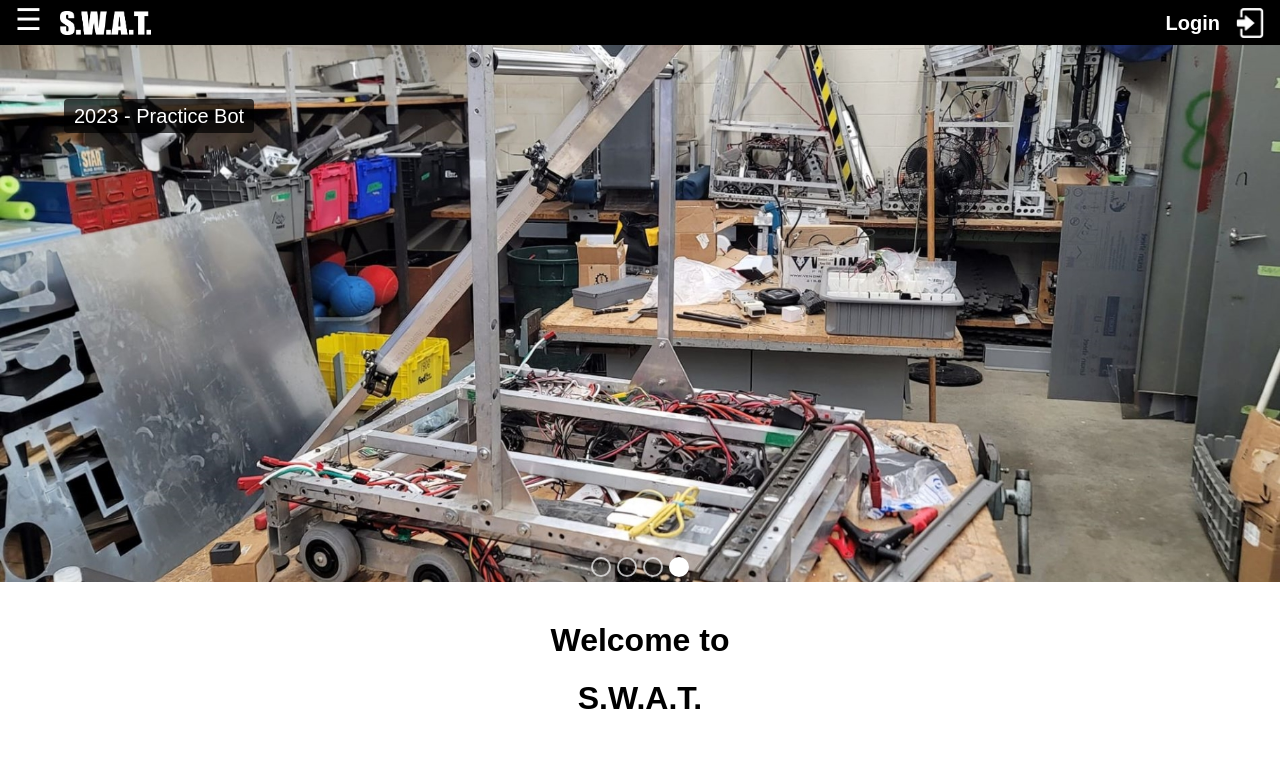
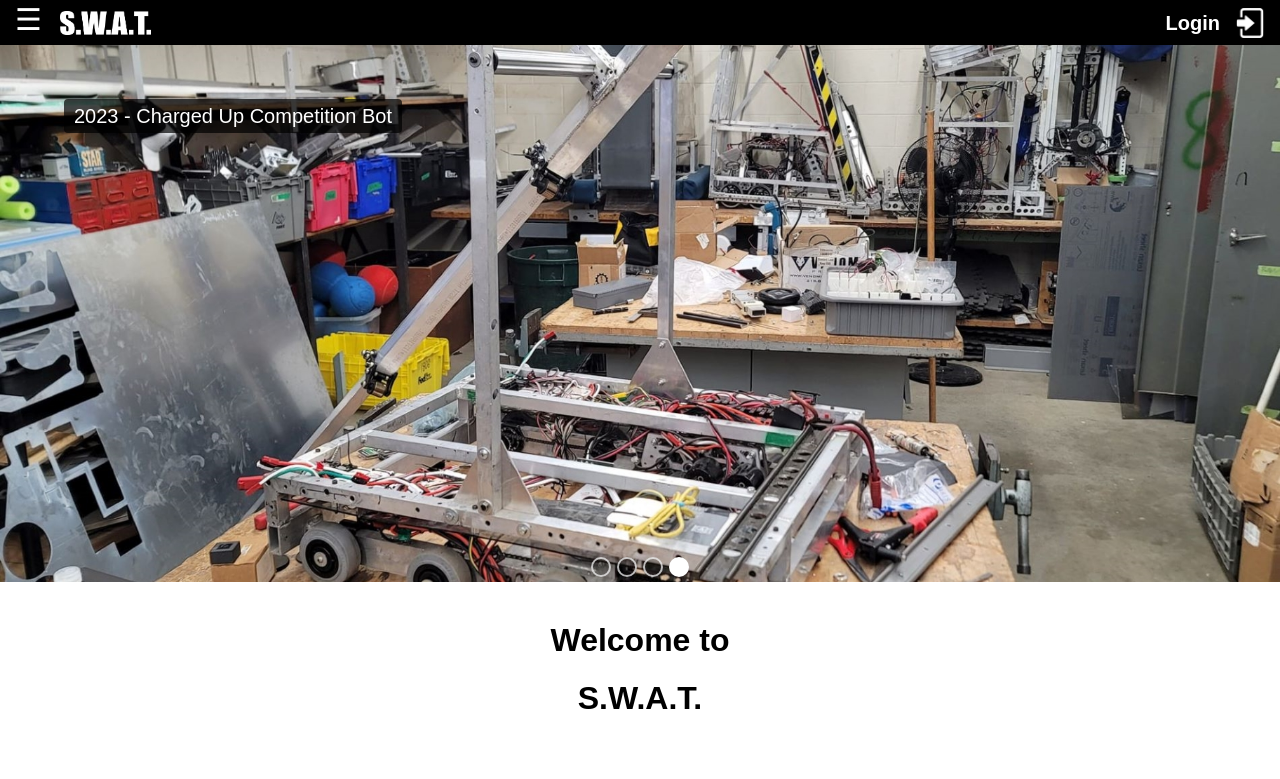
Before and after one commit to RealRedRobot/swat-website, a plain HTML site: page public/index.html in a window 1280 px wide. Both pictures are taken after a click on the label 679 px from the left and 567 px from the top of the page. Shown: the top 779 px of the page. Drawn offline with Linux system fonts and the light colour scheme; no server answers; files whose address does not match are found by name.

Commit message:
Practice to comp bot thing

```diff
--- a/public/index.html
+++ b/public/index.html
@@ -76,7 +76,7 @@
           </li>
           <li>
             <img src="pictures/image/slides/_u/2023-Robot-in-progress.jpg">
-            <div class="ism-caption ism-caption-0">2023 - Practice Bot</div>
+            <div class="ism-caption ism-caption-0">2023 - Charged Up Competition Bot</div>
           </li>
         </ol>
       </div>
```
